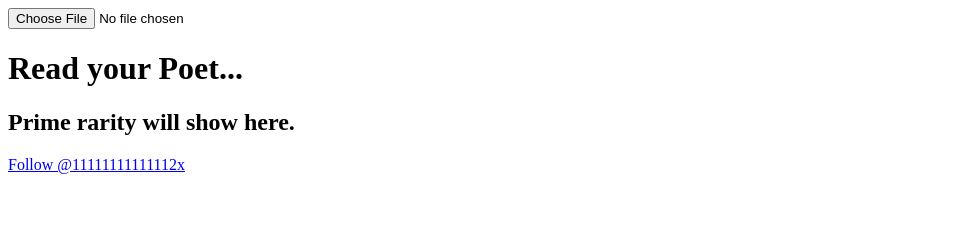
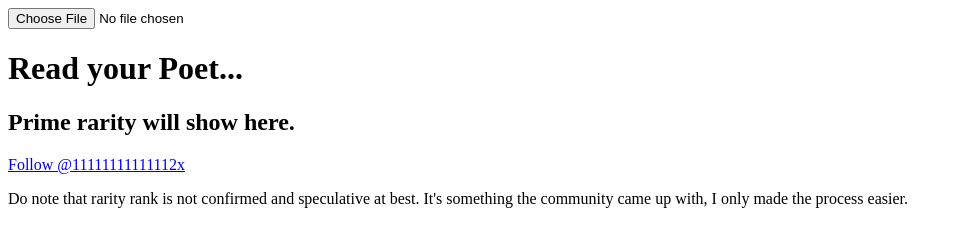
Before and after one commit to alostpoet/poet-decoder, a plain HTML site: page index.html in a window 1280 px wide. Shown: the whole page, without its empty margins (0-957 px from the left). Drawn offline with Linux system fonts and the light colour scheme.

Commit message:
Added a little disclaimer about rarity.

```diff
--- a/index.html
+++ b/index.html
@@ -13,6 +13,8 @@
 <h2 id="prime">Prime rarity will show here.</h2>
 
 <a href="https://twitter.com/11111111111112x" class="twitter-follow-button" data-show-count="false">Follow @11111111111112x</a><script async src="https://platform.twitter.com/widgets.js" charset="utf-8"></script>
+
+<p>Do note that rarity rank is not confirmed and speculative at best. It's something the community came up with, I only made the process easier.</p>
 
 <script>
     let input = document.querySelector('input[type=file]');
```
